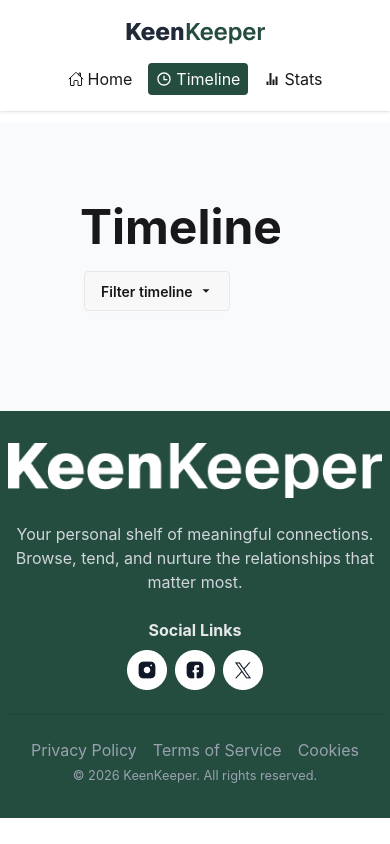
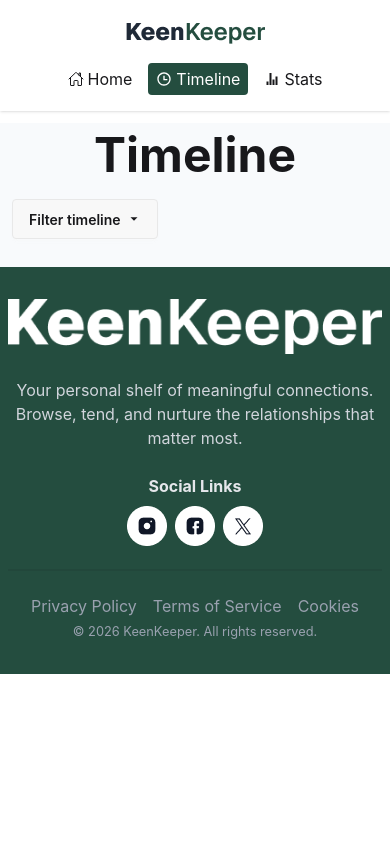
Before and after one commit to sheikh-muzammil2026/B13-A7-keen-keeper, a React (Vite) app: page /timeline in a window 390 px wide. Built offline with nearby package versions, Linux system fonts and the light colour scheme.

Commit message:
timeline page has been made responsive.

```diff
--- a/src/Pages/TimeLine.jsx
+++ b/src/Pages/TimeLine.jsx
@@ -18,15 +18,15 @@ const TimeLine = () => {
 
 
     return (
-        <div className='bg-[#F8FAFC] home-container p-20'>
+        <div className='bg-[#F8FAFC] home-container p-2 md:p-20'>
            <div>
 
             {/* timeline page headline */}
-            <h1 className='text-5xl font-bold mb-4'>Timeline </h1>
+            <h1 className='text-5xl font-bold mb-4 text-center md:text-left'>Timeline </h1>
 
             {/* timeline page filter button */}
-            <div className="dropdown dropdown-start mb-4">
-            <div tabIndex={0} role="button" className="btn m-1">Filter timeline <IoMdArrowDropdown /></div>
+            <div className="dropdown dropdown-start mb-4 ">
+            <div tabIndex={0} role="button" className="btn m-1 ">Filter timeline <IoMdArrowDropdown /></div>
                     <ul tabIndex="-1" className="dropdown-content menu bg-base-100 rounded-box z-1 w-52 p-2 shadow-sm ">
                          <li onClick={() => setFilter("All")}><a>All</a></li>
                         <li onClick={() => setFilter("Call")}><a>By Call</a></li>
```
